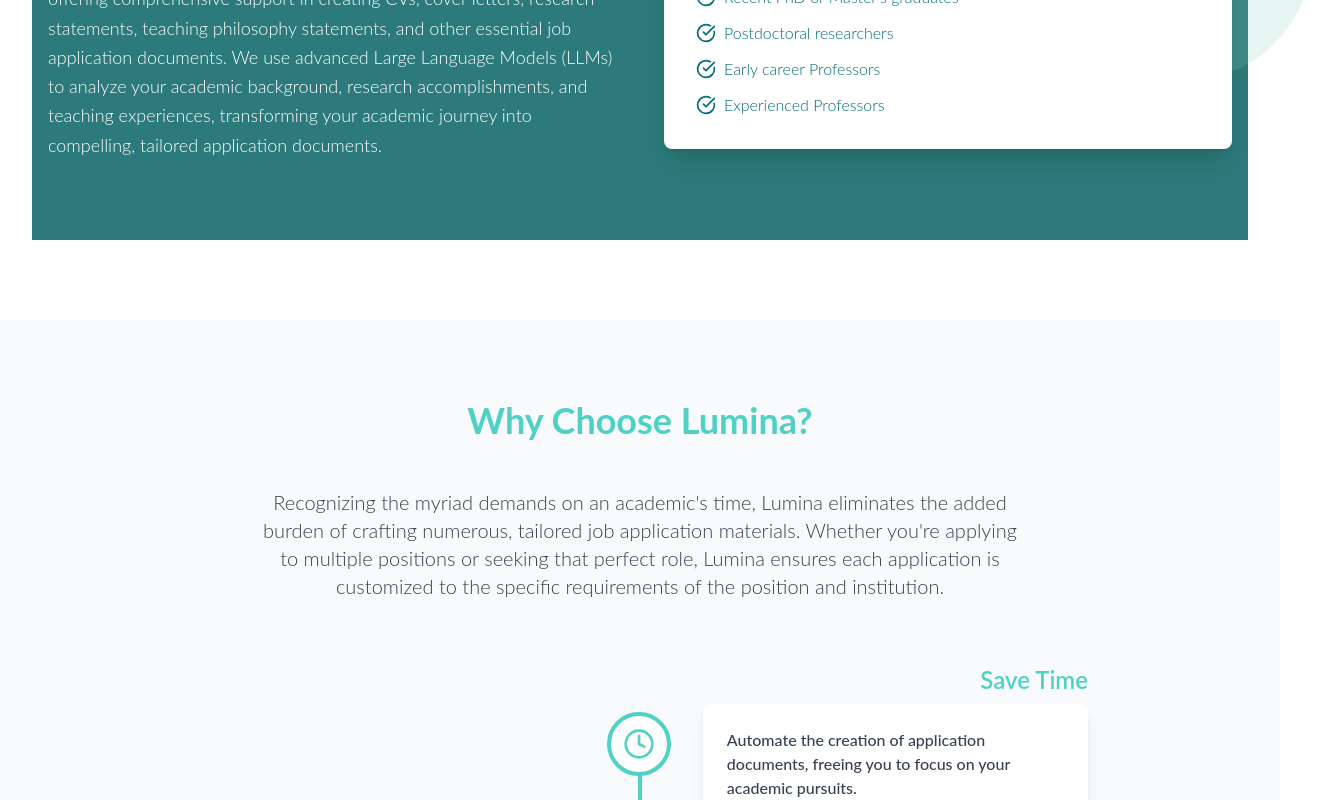
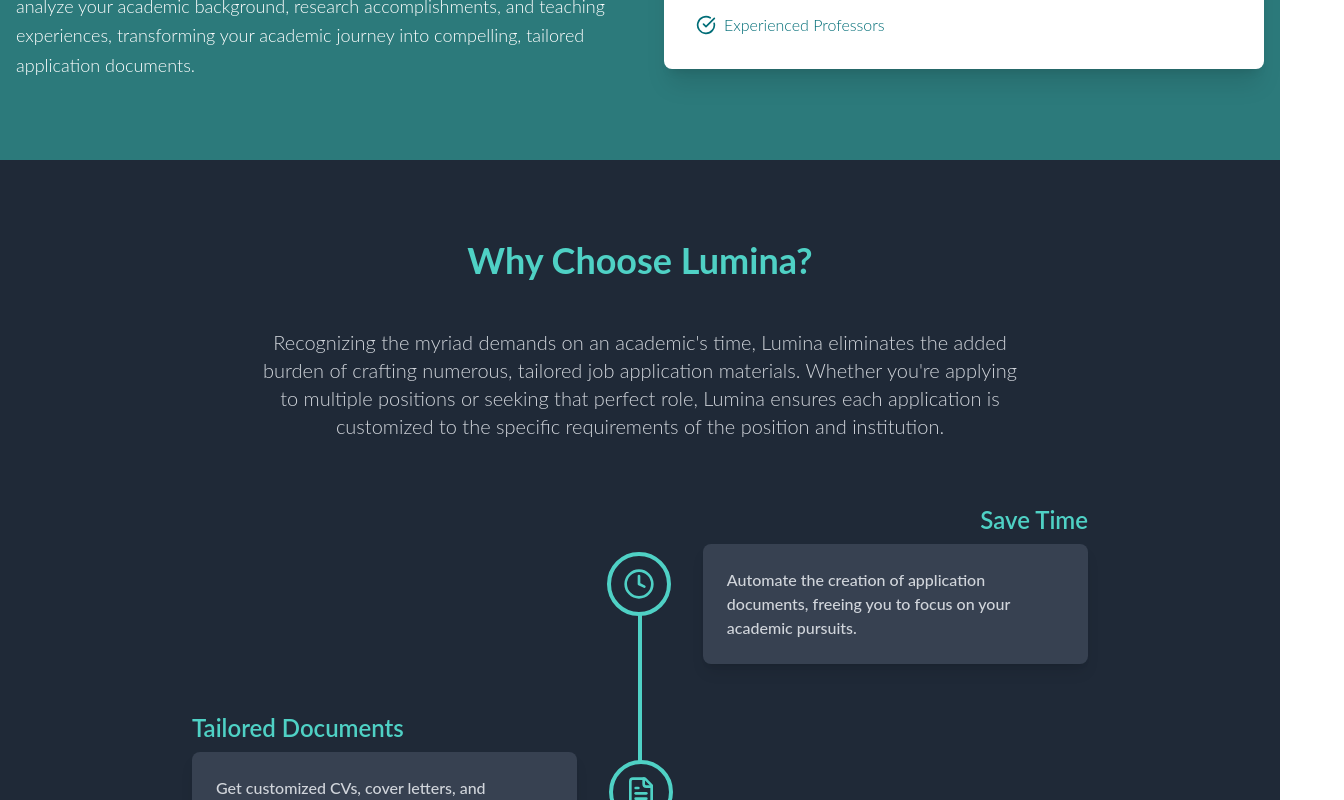
Before and after one commit to Naxus28/lumina.ai, a Next.js app: page / in a window 1280 px wide. Shown: the part 1145-1945 px from the top of the page, 1344 px wide, since content can reach past the window. Built offline with nearby package versions, Linux system fonts and the light colour scheme.

Commit message:
Changes features section colors

```diff
--- a/app/components/landing/features/FeaturesSection.tsx
+++ b/app/components/landing/features/FeaturesSection.tsx
@@ -2,6 +2,7 @@
 import { motion, useAnimation } from 'framer-motion';
 import { useInView } from 'react-intersection-observer';
 import { FileText, Clock, Sparkles, Award, BrainCircuit } from 'lucide-react';
+import { H2, Paragraph } from '@/app/components/typography';
 
 const benefits = [
 	{
@@ -79,10 +80,10 @@
 		<section
 			id="features"
 			ref={ref}
-			className="py-20 bg-gray-50"
+			className="py-20 bg-gray-800 text-white"
 		>
 			<div className="container mx-auto px-4">
-				<h2 className="text-4xl font-bold text-center text-[#4FD1C5] mb-12">Why Choose Lumina?</h2>
+				<H2 className="text-4xl font-bold text-center text-[#4FD1C5] mb-12">Why Choose Lumina?</H2>
 
 				<motion.div
 					variants={containerVariants}
@@ -90,7 +91,7 @@
 					animate={controls}
 				>
 					<motion.div className="mb-16 text-center">
-						<p className="text-xl text-gray-700 max-w-3xl mx-auto">Recognizing the myriad demands on an academic's time, Lumina eliminates the added burden of crafting numerous, tailored job application materials. Whether you're applying to multiple positions or seeking that perfect role, Lumina ensures each application is customized to the specific requirements of the position and institution.</p>
+						<Paragraph className="text-xl text-gray-300 max-w-3xl mx-auto">Recognizing the myriad demands on an academic's time, Lumina eliminates the added burden of crafting numerous, tailored job application materials. Whether you're applying to multiple positions or seeking that perfect role, Lumina ensures each application is customized to the specific requirements of the position and institution.</Paragraph>
 					</motion.div>
 
 					<div className="relative max-w-4xl mx-auto">
@@ -108,15 +109,15 @@
 							>
 								<div className={`w-1/2 ${index % 2 === 0 ? 'pl-8' : 'pr-8'}`}>
 									<h3 className={`text-2xl font-semibold mb-2 ${index % 2 === 0 ? 'text-right' : 'text-left'} text-[#4FD1C5]`}>{benefit.title}</h3>
-									<div className="bg-white p-6 rounded-lg shadow-lg">
-										<p className="text-gray-700 font-medium text-left">{benefit.description}</p>
+									<div className="bg-gray-700 p-6 rounded-lg shadow-lg">
+										<p className="text-gray-300 font-medium text-left">{benefit.description}</p>
 									</div>
 								</div>
 								<motion.div
-									className="w-16 h-16 rounded-full bg-white border-4 border-[#4FD1C5] z-10 flex items-center justify-center flex-shrink-0"
+									className="w-16 h-16 rounded-full bg-gray-800 border-4 border-[#4FD1C5] z-10 flex items-center justify-center flex-shrink-0"
 									initial={{ scale: 0, opacity: 0 }}
 									animate={{ scale: 1, opacity: 1 }}
-									transition={{ delay: index + 1, duration: 0.2 }}
+									transition={{ delay: index === 0 ? 0.5 : index + 1, duration: 0.3 }}
 								>
 									<benefit.icon className="w-8 h-8 text-[#4FD1C5]" />
 								</motion.div>
@@ -127,7 +128,7 @@
 
 					<motion.div
 						variants={itemVariants}
-						className="mt-24 bg-[#4FD1C5] text-white p-8 rounded-lg shadow-xl max-w-3xl mx-auto relative"
+						className="mt-24 bg-[#4FD1C5] text-gray-900 p-8 rounded-lg shadow-xl max-w-3xl mx-auto relative"
 					>
 						<h3 className="text-2xl font-semibold mb-4">Your Brilliance, Our Focus</h3>
 						<p className="text-lg">Your brilliance should shine through your research, teaching, and field contributions, not your ability to write applications. You've invested years perfecting your craft; we believe your focus should remain there.</p>
--- a/app/components/landing/introduction/IntroductionSection.tsx
+++ b/app/components/landing/introduction/IntroductionSection.tsx
@@ -5,7 +5,7 @@
 export const IntroductionSection: React.FC = () => (
 	<section
 		id="introduction"
-		className="py-20 px-4 sm:px-6 lg:px-8 bg-white"
+		// className="py-20 px-4 sm:px-6 lg:px-8 bg-white"
 	>
 		<section className="py-20 bg-[#2C7A7B] text-white">
 			<div className="container mx-auto px-4 relative">
@@ -50,23 +50,5 @@
 				</div>
 			</div>
 		</section>
-		{/* <div className="max-w-7xl mx-auto">
-			<H2>Ready to transform your academic job applications?</H2>
-			<div className="mt-8 space-y-12">
-				<div>
-					<div className="flex items-center mb-2">
-						<Cpu className="w-10 h-10 text-[#006D77] mr-2" />
-						<H3 className="text-[#006D77] mb-0">Core Functionality</H3>
-					</div>
-					<Paragraph className="text-gray-900 text-xl leading-relaxed">
-						Lumina is an AI-driven platform tailored for academics at all career stages, offering comprehensive support in creating CVs, cover letters, research statements, teaching philosophy statements, and other essential job application documents. We use advanced Large Language Models (LLMs) to analyze your academic background, research accomplishments, and teaching experiences, transforming your academic journey into compelling, tailored application documents.
-
-            Recognizing the myriad demands
-						on an academic's time, such as conducting research, writing papers, teaching classes, mentoring students, and attending conferences, we eliminate the added burden of crafting numerous, tailored job application materials. Whether you're applying to multiple positions or seeking that perfect role, Lumina ensures each application is customized to the specific requirements of the position and institution. Our solution creates powerful application materials, allowing you to focus on your
-						core academic pursuits. Your brilliance should shine through your research, teaching, and field contributions, not your ability to write applications. You've invested years perfecting your craft; we believe your focus should remain there.
-					</Paragraph>
-				</div>
-			</div>
-		</div> */}
 	</section>
 );
```
